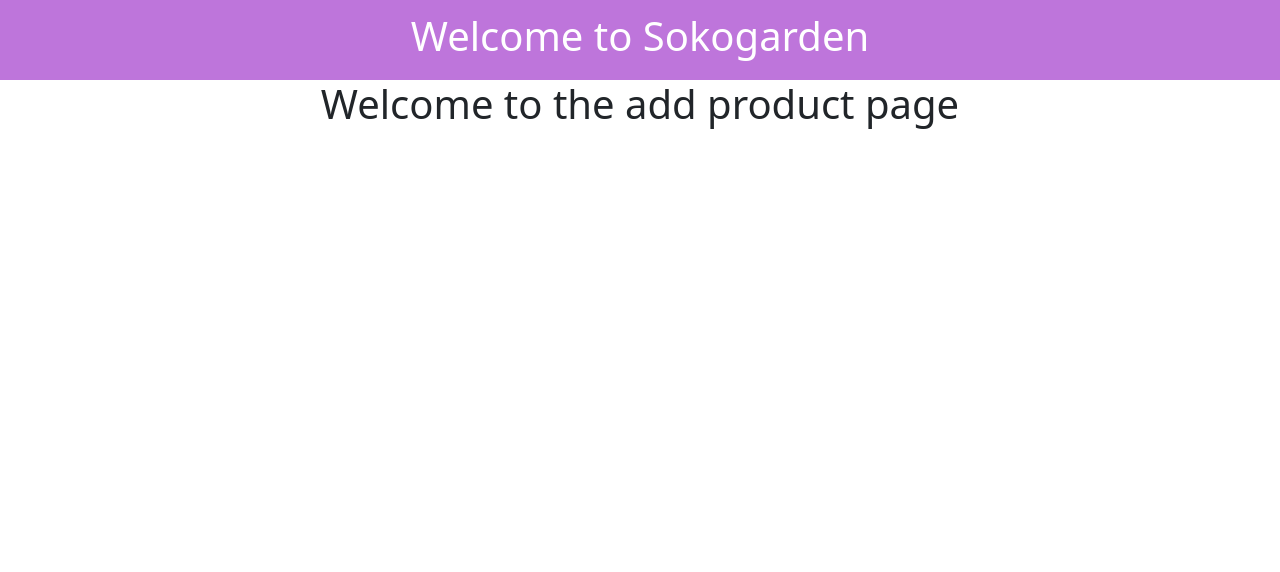
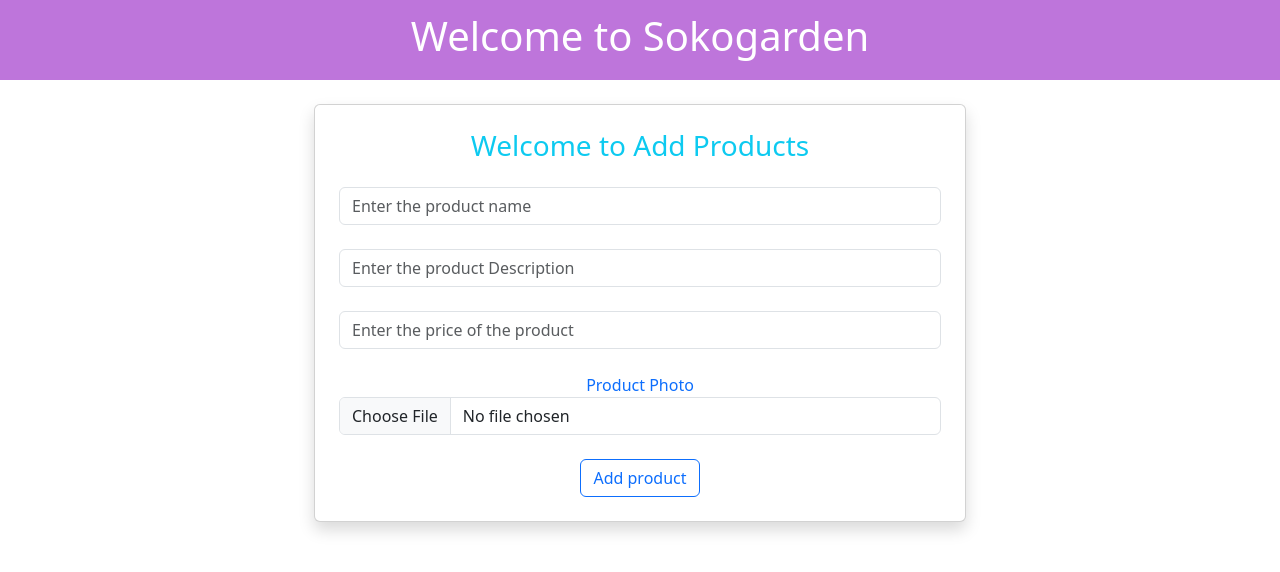
Before and after one commit to natashaandeso/sokogardenapp, a React (Create React App) app: page /addproducts in a window 1280 px wide. Shown: the top 572 px of the page. Built offline with nearby package versions, Linux system fonts and the light colour scheme.

Commit message:
added react files

```diff
--- a/src/components/Addproducts.jsx
+++ b/src/components/Addproducts.jsx
@@ -1,9 +1,127 @@
-import React from 'react'
+import React, { useRef, useState } from 'react'
+import Loader from './Loader';
+import axios from 'axios';
 
 const Addproducts = () => {
+
+  // introduce the hooks
+  const [product_name, setProductName] = useState("");
+  const [product_description, setProductDescription] = useState("");
+  const [product_cost, setProductCost] = useState("");
+  const [product_photo, setProductPhoto] = useState("");
+  const fileInputRef = useRef(null)
+
+  // declare the additional hook to manage the state of the application
+  const [loading, setLoading] = useState(false);
+  const [success, setSuccess]  = useState("");
+  const [error, setError] = useState("");
+
+  // create a function that will handle the submit function
+  const handleSubmit = async (e) =>{
+    // prevent the site from reloading
+    e.preventDefault()
+
+    // set loading hook with a message (activate it)
+    setLoading(true)
+
+    try{
+      // create a form data
+      const formdata = new FormData()
+
+      // append the details to the form data created
+      formdata.append("product_name", product_name);
+      formdata.append("product_description", product_description);
+      formdata.append("product_cost", product_cost);
+      formdata.append("product_photo", product_photo);
+
+      // interact with axios to help you use the method post
+      const response = await axios.post("https://tashaandeso.alwaysdata.net/api/add_product", formdata)
+
+      // set the loading hook back to ddefault
+      setLoading(false)
+
+      // update the success hook with a message
+      setSuccess(response.data.message)
+
+      // clearing the hooks (setting them back to default/empty)
+      setProductName("");
+      setProductDescription("");
+      setProductCost("");
+      setProductPhoto("");
+
+      if (fileInputRef.current){
+        fileInputRef.current.value ="";
+      }
+      setTimeout(() => {
+    setSuccess("");
+  }, 5000);
+    }
+    catch(error){
+      // set loading hookback to default
+      setLoading(false)
+
+      // update the setError witha message
+      setError(error.message)
+
+    }
+
+  }
+
+
+
   return (
-    <div>
-        <h1>Welcome to the add product page</h1>
+    <div className='row justify-content-center mt-4'>
+      <div className="col-md-6 p-4 card shadow">
+        <h3 className='text-info'>Welcome to Add Products</h3>
+
+        {/* bind the loading hook */}
+        {loading && <Loader />}
+        <h3 className="text-success">{success}</h3>
+        <h4 className="text-danger">{error}</h4>
+
+        <form onSubmit={handleSubmit}>
+          <input type="text"
+          placeholder='Enter the product name'
+          className='form-control'
+          required
+          value={product_name}
+          onChange={(e) => setProductName(e.target.value)}/> <br />
+
+          {/* {product_name} */}
+
+          <input type="text"
+          placeholder='Enter the product Description'
+          className='form-control'
+          required
+          value={product_description}
+          onChange={(e) => setProductDescription(e.target.value)}/> <br />
+
+          {/* {product_description} */}
+
+          <input type="text"
+          placeholder='Enter the price of the product'
+          className='form-control'
+          required
+          value={product_cost}
+          onChange={(e) => setProductCost(e.target.value)} /> <br />
+
+          {/* {product_cost} */}
+
+          <label className='text-primary'>Product Photo</label>
+          <input type="file"
+          className='form-control'
+          required
+          accept='image/*'
+          ref={fileInputRef}
+          onChange={(e) => setProductPhoto(e.target.files[0])}/>
+          <br />
+
+          <input type="submit"
+          value="Add product"
+          className='btn btn-outline-primary' />
+        </form>
+
+      </div>
     </div>
   )
 }
--- /dev/null
+++ b/src/components/Loader.jsx
@@ -0,0 +1,14 @@
+import React from "react";
+import "../css/Loader.css"; // import the external css
+const Loader = () => {
+  return (
+    <section className="loader">
+      <div className="slider" style={{ "--i": 0 }}></div>
+      <div className="slider" style={{ "--i": 1 }}></div>
+      <div className="slider" style={{ "--i": 2 }}></div>
+      <div className="slider" style={{ "--i": 3 }}></div>
+      <div className="slider" style={{ "--i": 4 }}></div>
+    </section>
+  );
+};
+export default Loader;
--- a/src/components/Signin.jsx
+++ b/src/components/Signin.jsx
@@ -1,6 +1,6 @@
 import axios from 'axios';
 import React, { useState } from 'react'
-import { useNavigate } from 'react-router-dom';
+import { Link, useNavigate } from 'react-router-dom';
 
 const Signin = () => {
 
@@ -33,7 +33,7 @@
       formdata.append("password", password)
 
       // interact with axios for the response
-      const response = await axios.post("https://kbenkamotho.alwaysdata.net/api/signin", formdata)
+      const response = await axios.post("https://tashaandeso.alwaysdata.net/api/signin", formdata)
 
       // set the loading hook back to default
       setLoading("");
@@ -41,6 +41,7 @@
       // check whether the user exists as part of your response from the API
       if(response.data.user){
         // if user is there, definately the details entered during sign in are correct
+        // local storage
         localStorage.setItem("user", JSON.stringify(response.data.user));
         // setSuccess("Login successful")
         // if it is successful, let a person get redirected to another page
@@ -91,7 +92,10 @@
 
           <input type="submit"
            value="Signin"
-           className='btn btn-info'/>
+           className='btn btn-info'/> <br /> <br />
+
+            Don't have an account? <Link to='/signup'>Register</Link>
+
         </form>
        </div>
     </div>
--- /dev/null
+++ b/src/css/Loader.css
@@ -0,0 +1,50 @@
+/* From Uiverse.io by Nawsome */
+.loader {
+    display: flex;
+    align-items: center;
+    justify-content: center;
+    flex-direction: row;
+  }
+
+  .slider {
+    overflow: hidden;
+    background-color: white;
+    margin: 0 15px;
+    height: 80px;
+    width: 20px;
+    border-radius: 30px;
+    box-shadow: 15px 15px 20px rgba(0, 0, 0, 0.1), -15px -15px 30px #fff,
+      inset -5px -5px 10px rgba(0, 0, 255, 0.1),
+      inset 5px 5px 10px rgba(0, 0, 0, 0.1);
+    position: relative;
+  }
+
+  .slider::before {
+    content: "";
+    position: absolute;
+    top: 0;
+    left: 0;
+    height: 20px;
+    width: 20px;
+    border-radius: 100%;
+    box-shadow: inset 0px 0px 0px rgba(0, 0, 0, 0.3), 0px 420px 0 400px #2697f3,
+      inset 0px 0px 0px rgba(0, 0, 0, 0.1);
+    animation: animate_2 2.5s ease-in-out infinite;
+    animation-delay: calc(-0.5s * var(--i));
+  }
+
+  @keyframes animate_2 {
+    0% {
+      transform: translateY(250px);
+      filter: hue-rotate(0deg);
+    }
+
+    50% {
+      transform: translateY(0);
+    }
+
+    100% {
+      transform: translateY(250px);
+      filter: hue-rotate(180deg);
+    }
+  }
```
